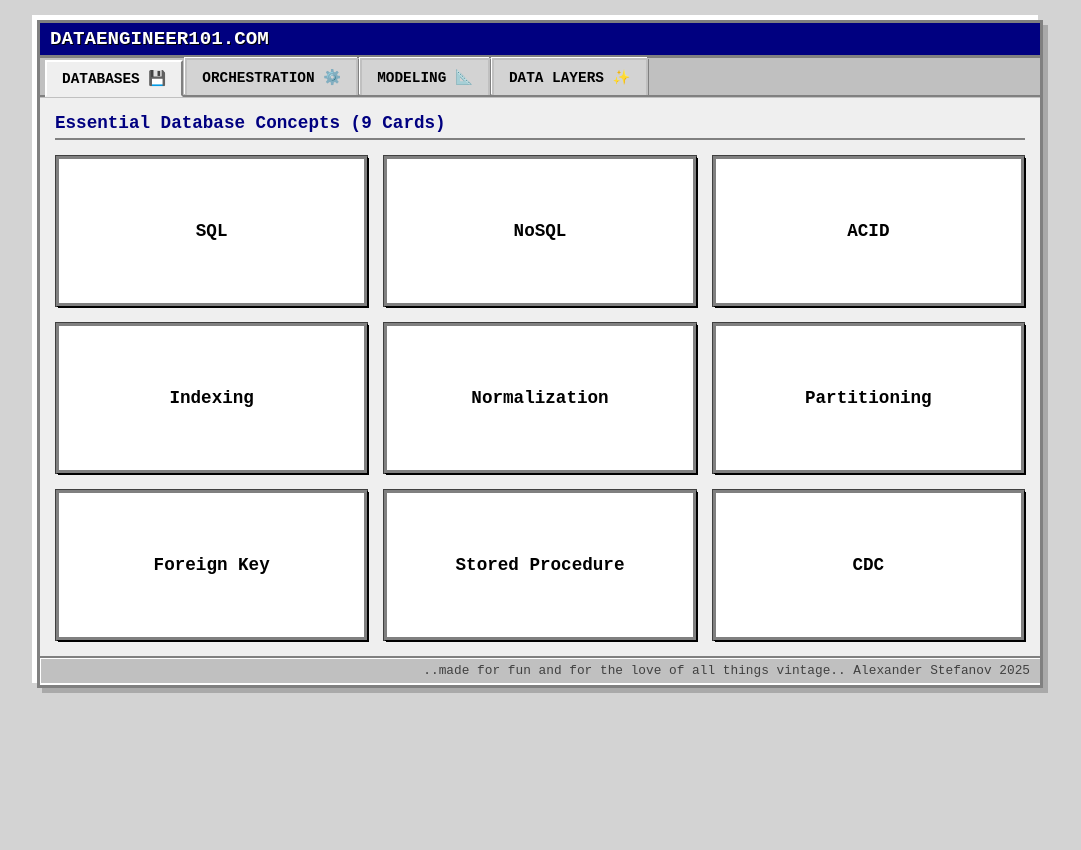
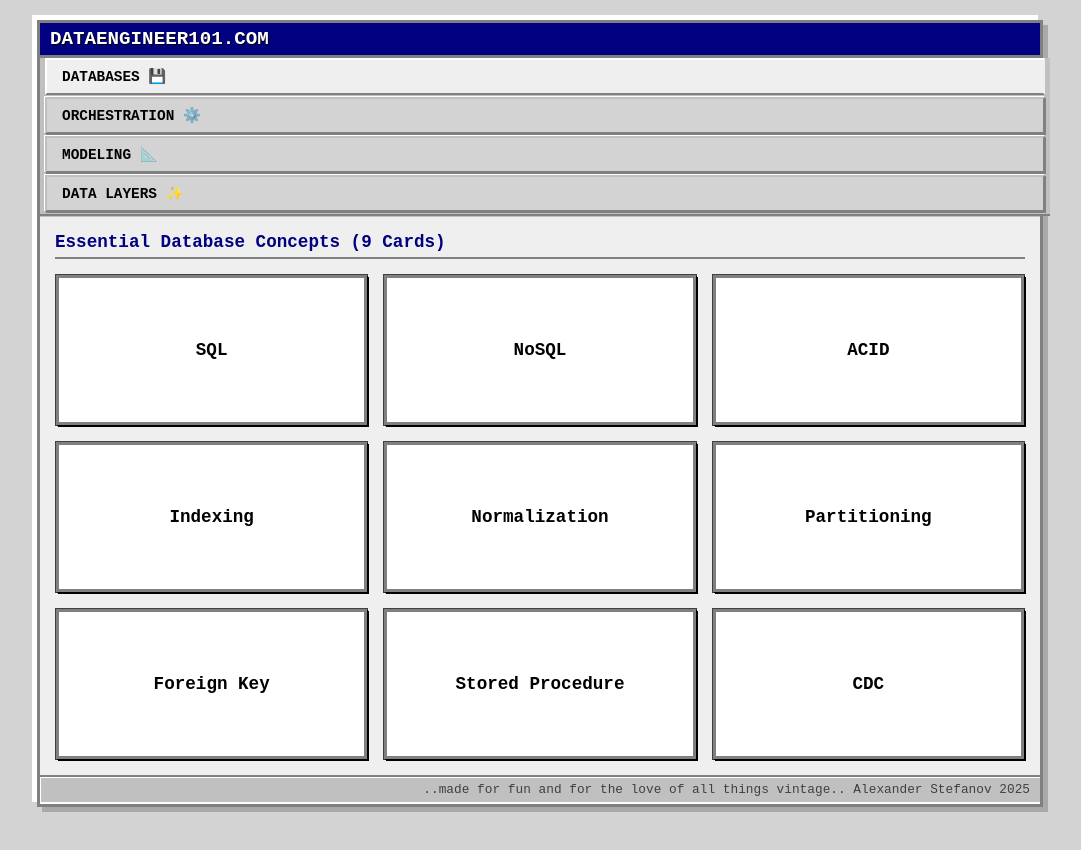
Before and after one commit to alexander-py/dataengineer101.github.io, a plain HTML site: page index.html in a window 1280 px wide. Shown: the whole page, without its empty margins (100-1181 px from the left). Drawn offline with Linux system fonts and the light colour scheme.

Commit message:
fix(tabs_container): Tab resizing under each other

```diff
--- a/style.css
+++ b/style.css
@@ -13,16 +13,21 @@ body {
 
 /* Main Outer Container - The Desktop Window Look */
 .oldschool-container {
+    /* ... existing styles ... */
     width: 90%;
     max-width: 1000px;
-    border: 3px solid #808080; /* Darker Grey Border */
+    border: 3px solid #808080;
     box-shadow:
-        5px 5px 0 0 #A9A9A9,   /* Inner Highlight for Depth */
-        -5px -5px 0 0 #FFFFFF, /* Outer Shadow for Lift */
-        inset -1px -1px 0 0 #404040; /* Dark inner shadow */
-    background-color: #C0C0C0; /* Standard Old-School Grey */
+        5px 5px 0 0 #A9A9A9,
+        -5px -5px 0 0 #FFFFFF,
+        inset -1px -1px 0 0 #404040;
+    background-color: #C0C0C0;
     padding: 0;
     margin-bottom: 50px;
+
+    /* ADD THIS: Set this container to flex to arrange its children (tabs & content) */
+    display: flex;
+    flex-direction: column; /* Keep header on top */
 }
 
 /* Header Bar - Title and Blue Accent */
@@ -39,11 +44,14 @@ body {
 /* Tab Navigation Styling */
 .tabs-container {
     display: flex;
-    /* ADDING THIS LINE to allow buttons to stack on small screens (broke on iphone) */
-    flex-wrap: wrap;
+    flex-direction: column; /* KEEP: Stacks buttons vertically */
+    flex-wrap: nowrap;
     background-color: #C0C0C0;
     border-bottom: 2px solid #808080;
     padding-left: 5px;
+    padding-right: 5px;
+    /* CHANGE: Remove width: fit-content; to allow it to fill 100% of the parent */
+    width: 100%; /* Make it fill the container width */
 }
 
 .tab-button {
@@ -51,14 +59,18 @@ body {
     background-color: #D3D3D3;
     color: #000000;
     border: 2px solid #C0C0C0;
-    border-bottom: none;
+    border-bottom: 2px solid #808080; /* Add bottom border for vertical separation */
+    border-right: 2px solid #808080; /* Add right border */
     padding: 8px 15px;
-    margin-right: 2px;
+    margin-right: 0; /* Remove horizontal margin */
+    margin-bottom: 2px; /* Add a small vertical margin */
     cursor: pointer;
     font-family: inherit;
     font-size: 0.9em;
     font-weight: bold;
-    /* 3D Button Effect */
+    text-align: left; /* Align text to the left for better look in a column */
+    width: 100%;
+    /* 3D Button Effect (adjusting for vertical stacking) */
     box-shadow:
         -1px -1px 0 0 #FFFFFF, /* Top/Left Highlight */
         1px 1px 0 0 #808080;   /* Bottom/Right Shadow */
@@ -69,12 +81,15 @@ body {
     background-color: #EFEFEF;
     border-top: 2px solid #FFFFFF;
     border-left: 2px solid #FFFFFF;
-    border-right: 2px solid #808080;
-    border-bottom: 2px solid #EFEFEF; /* Matches content background */
+    border-right: 2px solid #EFEFEF; /* Matches content background */
+    border-bottom: 2px solid #808080;
     box-shadow: none; /* Remove 3D effect to look connected */
     position: relative;
-    top: 2px; /* Visual shift down */
+    /* CHANGE: Reset top/right shifts, as it's a full-width block now */
+    top: 0;
+    right: 0;
 }
+
 
 /* Content Area - The main body box */
 .content-area {
```
